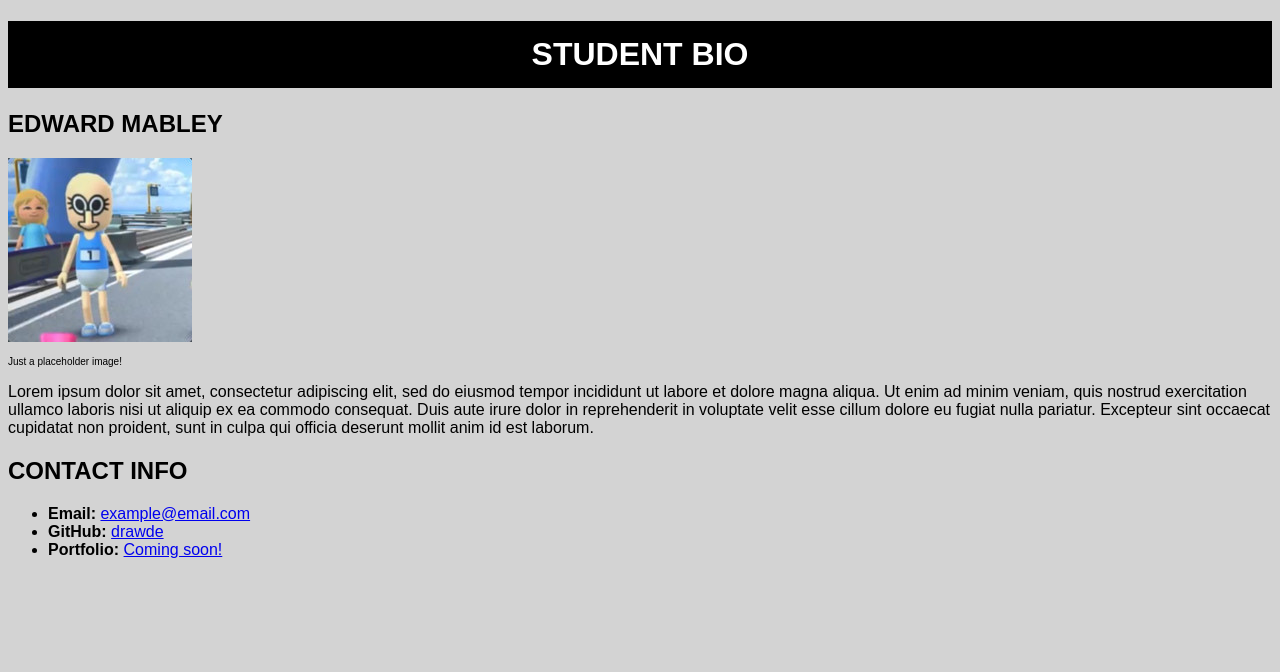
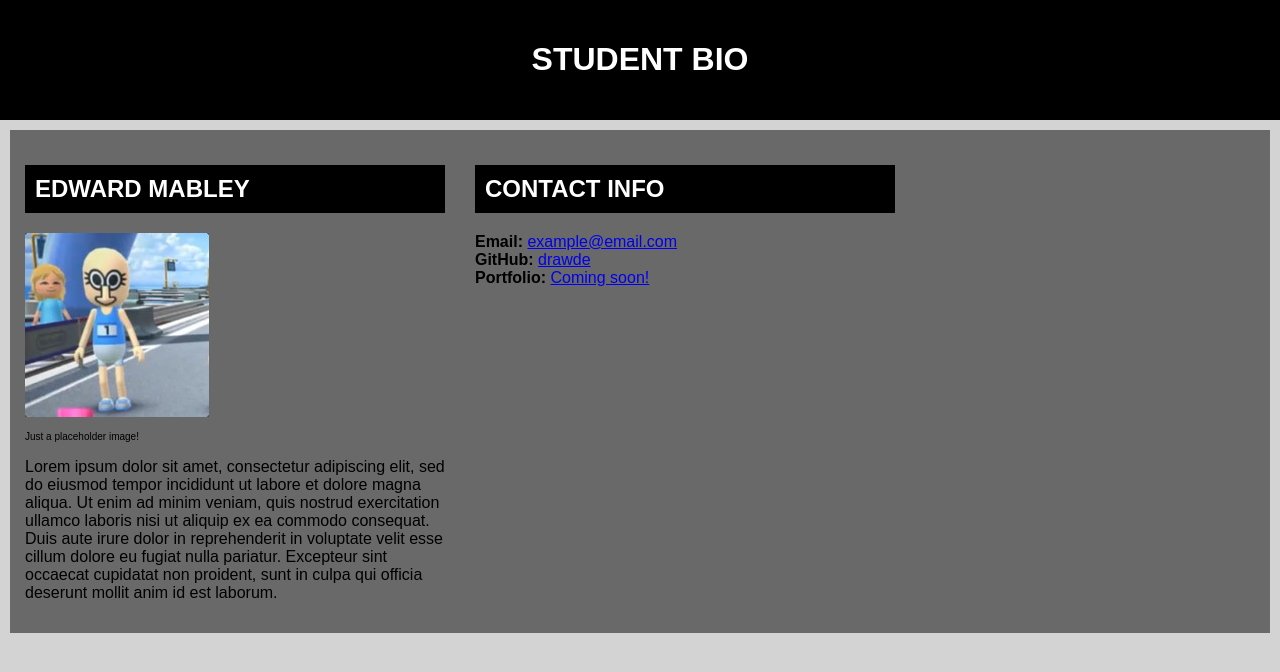
Before and after one commit to draw-de/basic-student-bio, a plain HTML site: page index.html in a window 1280 px wide. Drawn offline with Linux system fonts and the light colour scheme.

Commit message:
Added style to it B)

```diff
--- a/index.html
+++ b/index.html
@@ -1,30 +1,57 @@
 <!DOCTYPE html>
     <head>
         <title>Student Bio</title>
-        <h1 class="sBio">Student Bio</h1>
+        <header><h1>Student Bio</h1></header>
         <style>
             .small-text {
                 font-size: 10px;
             }
-            html {
+            html body{
                 font-family: Arial, Helvetica, sans-serif;
+                background-color: lightgray;
+                margin: 0;
             }
-            body {
-                background-color: lightgray;
+            head {
+                margin: 0;
             }
             h1, h2 {
                 text-transform: uppercase;
             }
-            .sBio {
-                text-align: center;
+            h2 {
                 background-color: black;
                 color: white;
+                padding: 10px;
+            }
+            header {
+                background-color: black;
+                padding: 20px;
+                text-align: center;
+                color: white;
+            }
+            .column {
+                float: left;
+                width: 33.33%;
                 padding: 15px;
+            }
+            .row {
+                background-color: dimgray;
+                margin: 10px;
+                float: left;
+            }
+            .row:after {
+                content: "";
+                display: table;
+                clear: both;
+            }
+            .links {
+                list-style: none;
+                padding: 0;
             }
         </style>
     </head>
     <body>
-        <div class="abtMe">
+        <div class="row">
+            <div class="column">
                 <h2>Edward Mabley</h2>
                 <img src="mii.jpg">
                 <p class="small-text">Just a placeholder image!</p>
@@ -37,12 +64,13 @@
                 in culpa qui officia deserunt mollit anim id est laborum.
                 </p>
             </div>
-        <div class="contact">
+            <div class="column">
                 <h2>Contact Info</h2>
-            <ul>
+                <ul class="links">
                     <li><b>Email:</b> <a href="mailto:example@email.com">example@email.com</a></li>
                     <li><b>GitHub:</b> <a href="https://github.com/draw-de" target="_blank">drawde</a></li>
                     <li><b>Portfolio:</b> <a href="#">Coming soon!</a></li>
                 </ul>
             </div>
+        </div>
     </body>
```
Lines whose indentation alone changed are shown as unchanged.
